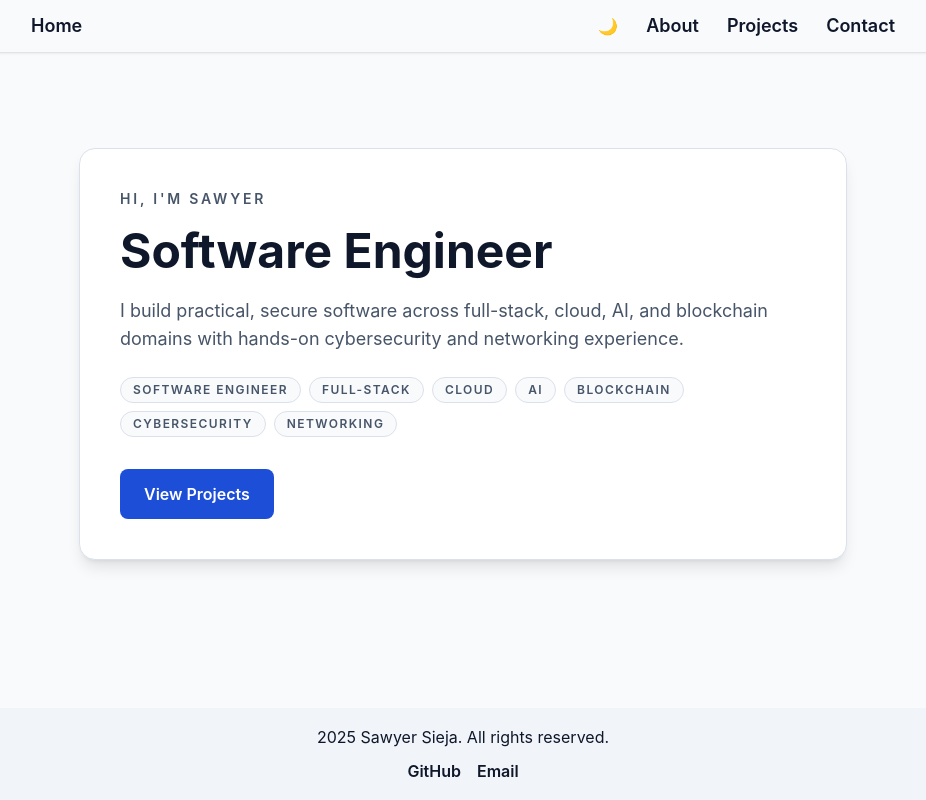
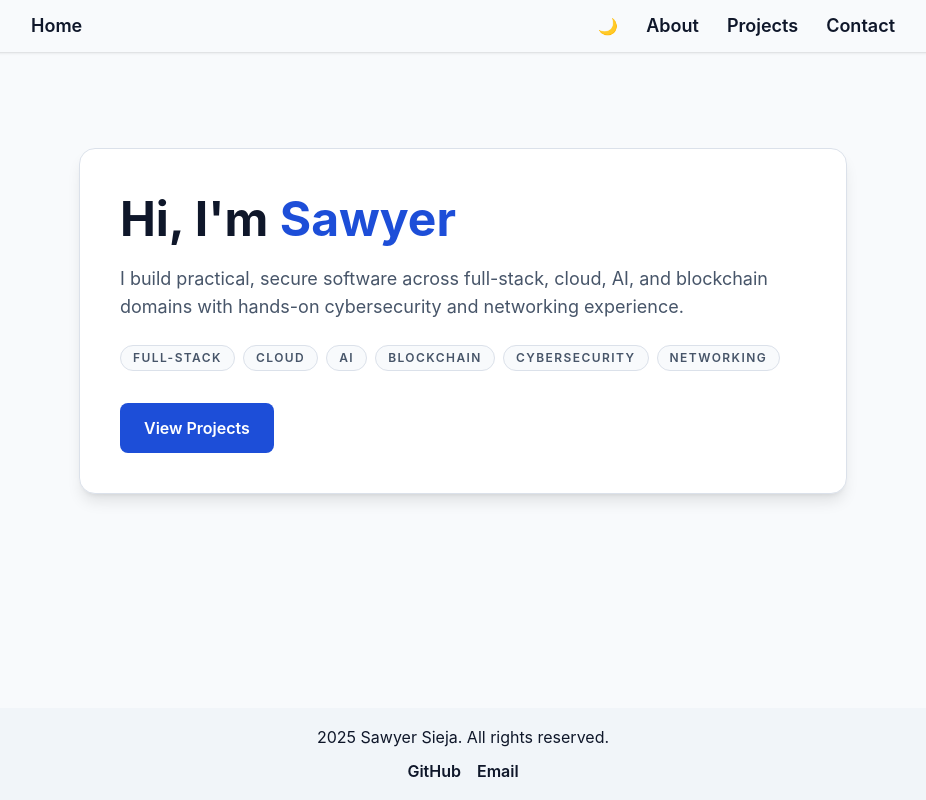
Before and after one commit to sawyersieja/kikko, a Next.js app: page / in a window 1280 px wide. Shown: the whole page, without its empty margins (177-1103 px from the left). Built offline with nearby package versions, Linux system fonts and the light colour scheme.

Commit message:
Update landing hero header styling and remove role heading

```diff
--- a/src/app/components/Hero.tsx
+++ b/src/app/components/Hero.tsx
@@ -1,6 +1,6 @@
 import Link from "next/link";
 
-const keywords = ["Software Engineer", "Full-Stack", "Cloud", "AI", "Blockchain", "Cybersecurity", "Networking"];
+const keywords = ["Full-Stack", "Cloud", "AI", "Blockchain", "Cybersecurity", "Networking"];
 
 const Hero = () => {
   return (
@@ -9,10 +9,8 @@ const Hero = () => {
 
       <div className="mx-auto w-full max-w-3xl">
         <div className="rounded-2xl border border-border bg-card p-8 shadow-lg backdrop-blur-sm sm:p-10">
-          <p className="text-sm font-semibold uppercase tracking-[0.2em] text-muted">Hi, I'm Sawyer</p>
-
-          <h1 className="mt-3 text-4xl font-bold leading-tight text-foreground sm:text-5xl">
-            Software Engineer
+          <h1 className="text-4xl font-bold leading-tight text-foreground sm:text-5xl">
+            Hi, I'm <span className="text-primary">Sawyer</span>
           </h1>
 
           <p className="mt-4 max-w-2xl text-base text-muted sm:text-lg">
```
